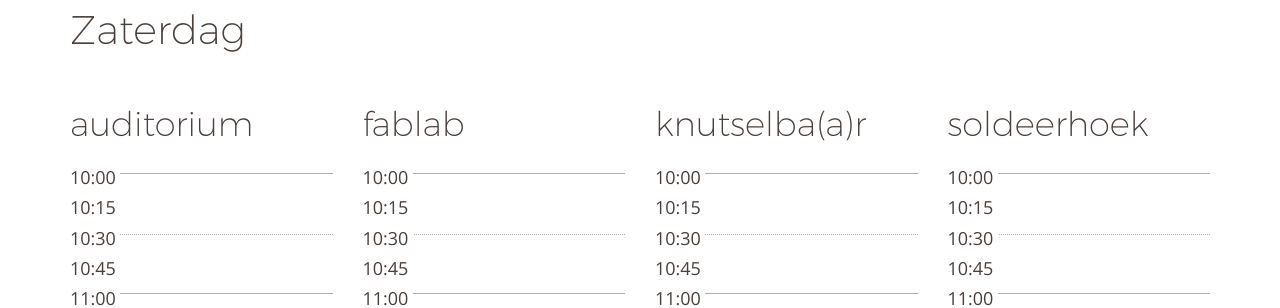
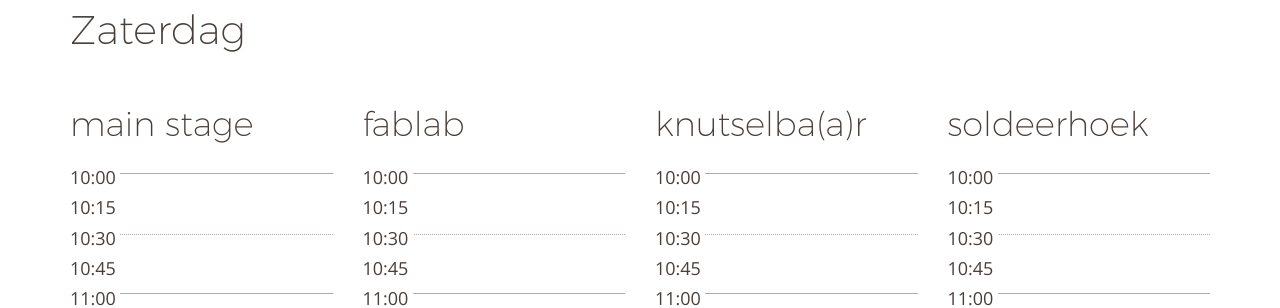
Before and after one commit to Fri3dCamp/fri3dweb2016, a Jekyll site: the page built from programma-dev/index.html, in a window 1280 px wide and 900 px high. Shown: the part 380-688 px from the top of the window. Built offline with Jekyll 4.4.1, drawn with Linux system fonts in a browser that asks for light colours; nearby versions of some CDN libraries.

Commit message:
auditorium -> main stage

```diff
--- a/_data/tracks.json
+++ b/_data/tracks.json
@@ -1,5 +1,5 @@
 [
-      "auditorium",
+      "main stage",
       "fablab",
       "knutselba(a)r",
       "soldeerhoek",
```
